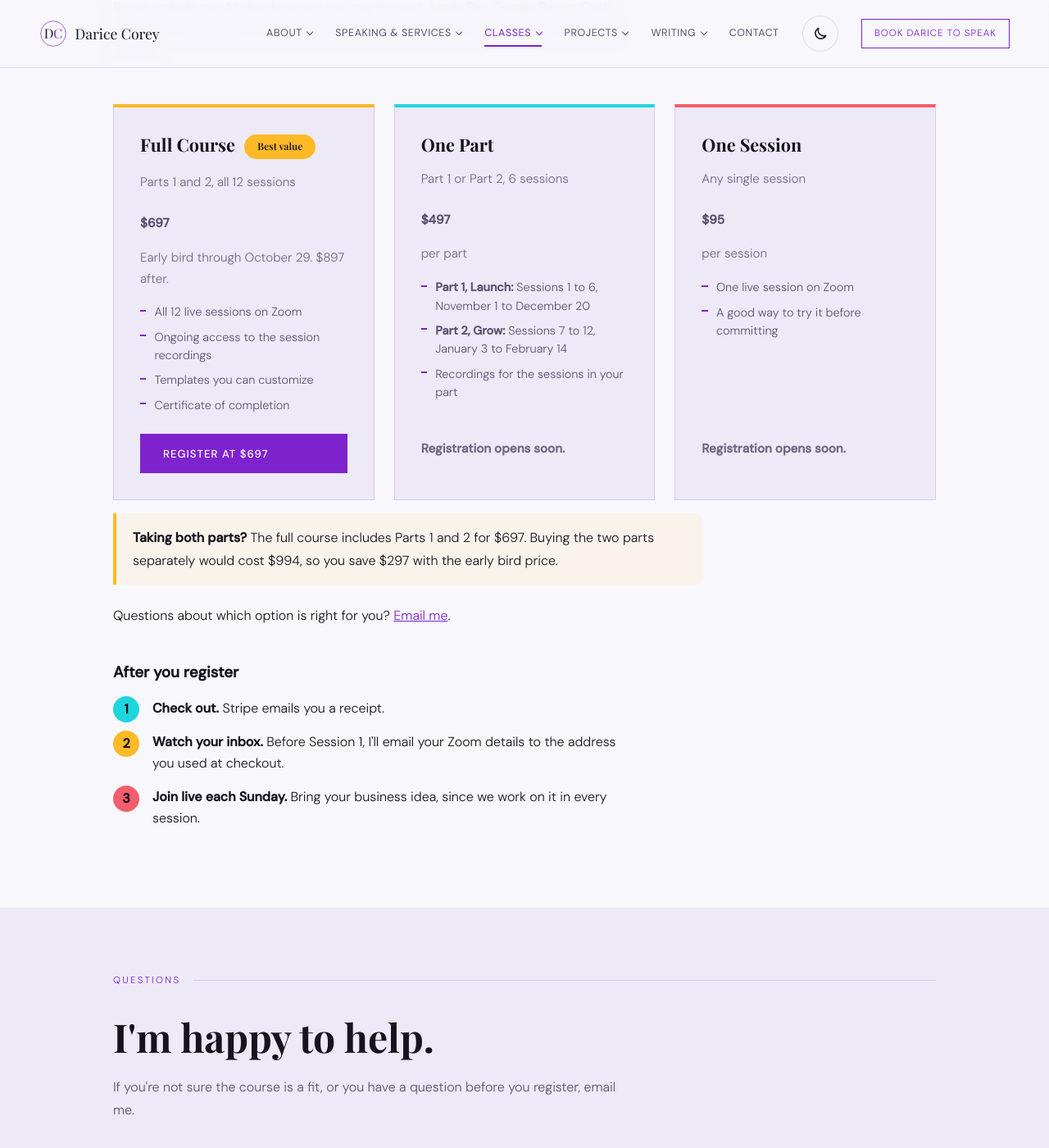
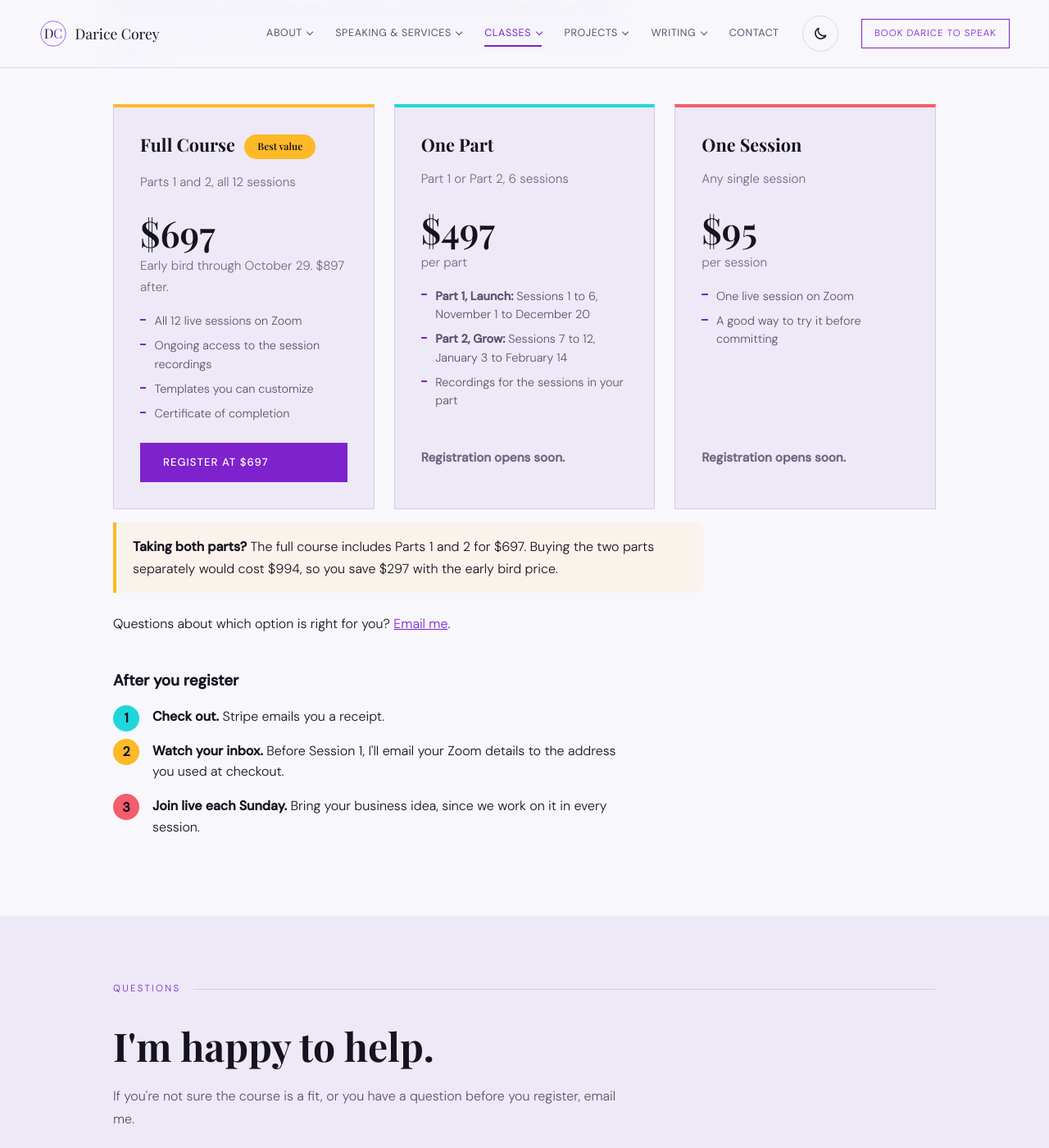
Before and after one commit to dcoreyrasm/dcoreyrasm.github.io, a Jekyll site: the page built from start-your-business.html, in a window 1280 px wide and 1400 px high, scrolled down 5134 px. Shown: the whole window at 82% size. Built offline with Jekyll 4.4.1, drawn with Linux system fonts in a browser that asks for light colours; some web fonts are replaced.

Commit message:
Make pricing card prices large and easy to scan
Co-Authored-By: Claude Opus 5.5 <noreply@anthropic.com>
Claude-Session: https://claude.ai/code/session_01CVTrh3xqG5RQK5WN8V6MV3

```diff
--- a/start-your-business.html
+++ b/start-your-business.html
@@ -61,7 +61,7 @@
     .steps-list li:nth-child(2)::before{background:var(--pop-gold);} .steps-list li:nth-child(3)::before{background:var(--pop-rose);}
     .pop-callout{max-width:720px;margin:1rem 0 1.5rem;padding:1rem 1.25rem;border-left:4px solid var(--pop-gold);background:rgba(253,185,38,.08);border-radius:0 10px 10px 0;line-height:1.7;}
     .price-options .service-card{display:flex;flex-direction:column;}
-    .price-big{font-size:1.75rem;font-weight:600;margin:.5rem 0 .25rem;}
+    .service-card .price-big{font-family:var(--serif);font-size:2.75rem;font-weight:600;line-height:1.1;margin:.5rem 0 .25rem;color:var(--cream);}
     .price-note{font-size:.9rem;margin:0 0 1rem;opacity:.85;}
     @media (max-width:640px){
       .sched thead{display:none;}
```
